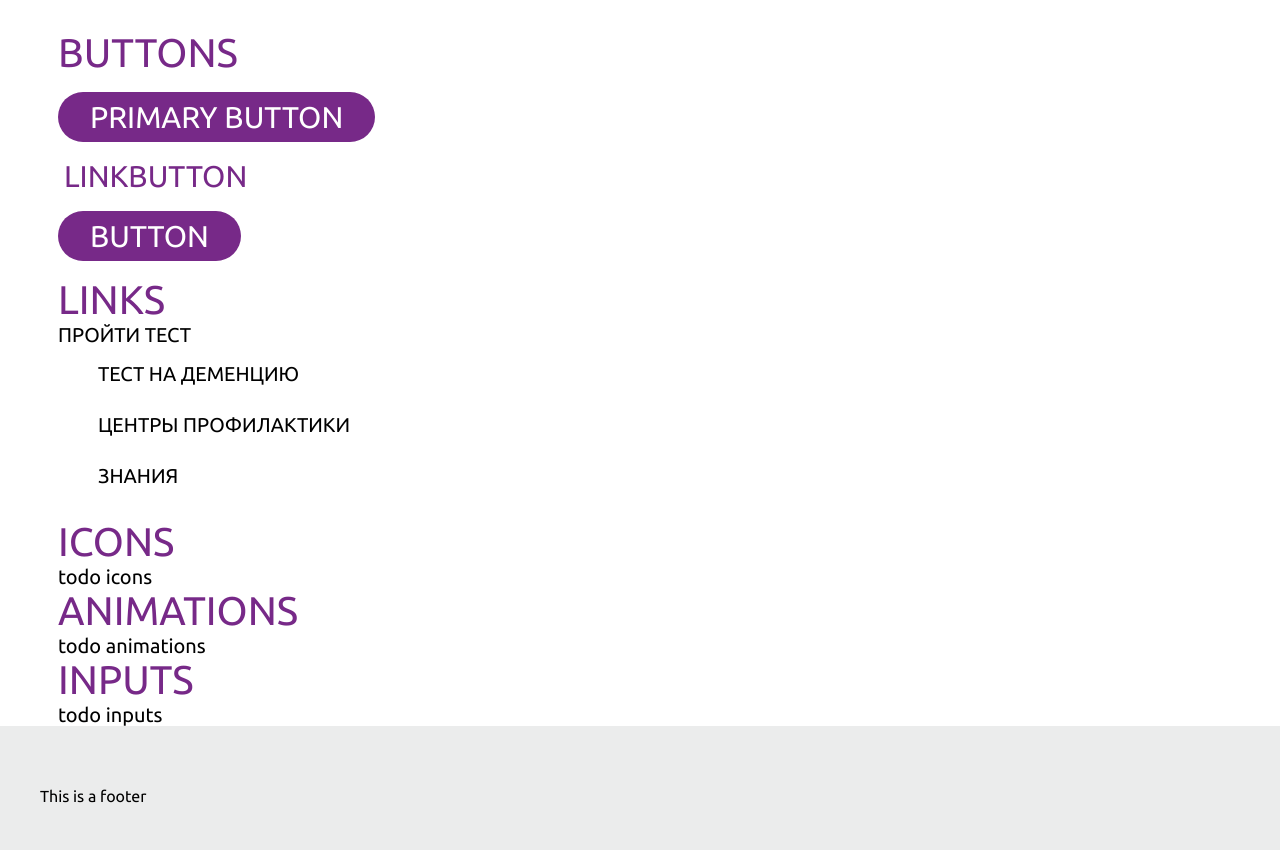
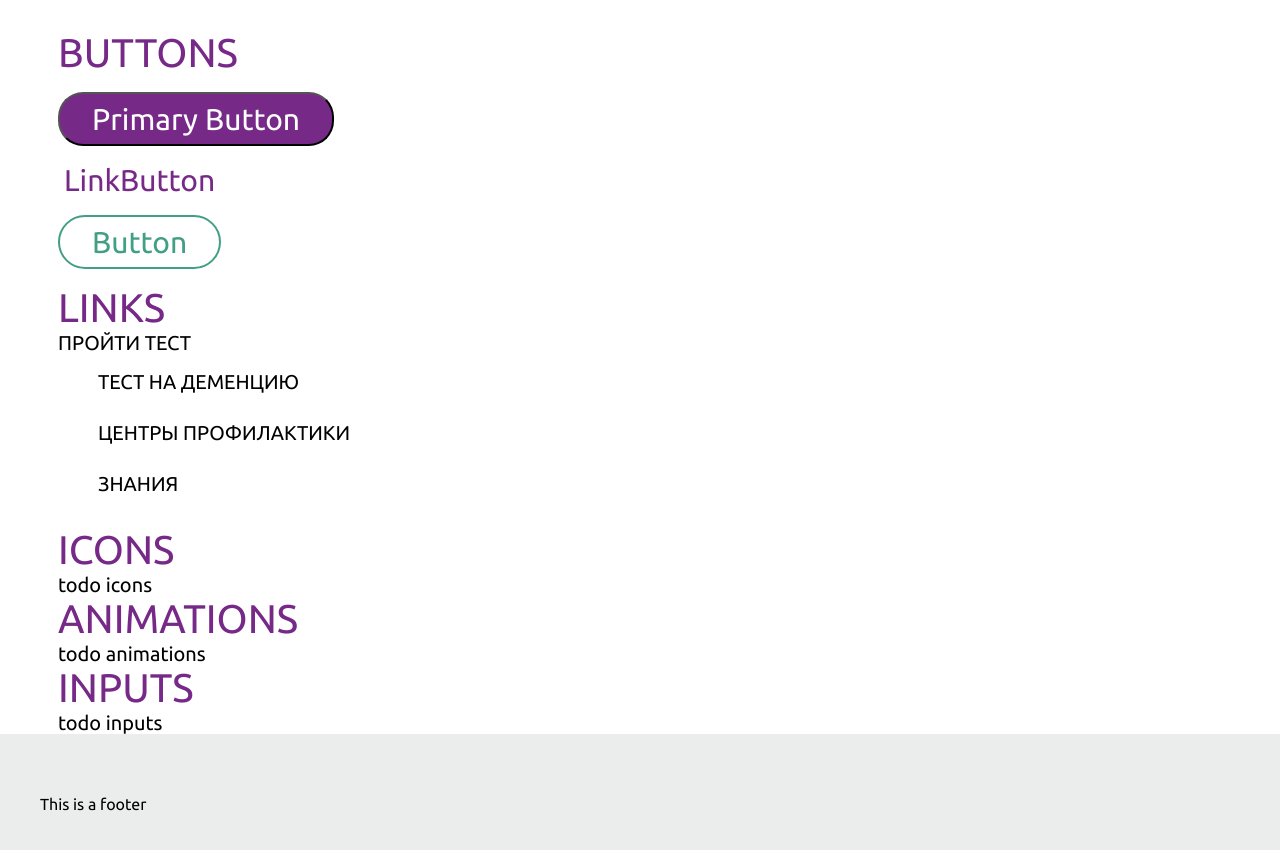
Before and after one commit to Studio-Yandex-Practicum/demencia-frontend, a React (Create React App) app: page /ui-kit in a window 1280 px wide. Shown: the part 1512-2362 px from the top of the page. Built offline with nearby package versions, Linux system fonts and the light colour scheme.

Commit message:
feat: button secondary styles added

```diff
--- a/src/ui/controls/button.tsx
+++ b/src/ui/controls/button.tsx
@@ -9,22 +9,43 @@ import {
   shadowHoverLargeButtonMixIn,
 } from "./shadows";
 import { cursorMixin } from "./cursor";
+import { ButtonType } from "../types";
 
 interface ButtonProps extends ThemeProps, BoxProps {
   fullWidth: boolean;
+  primary?: boolean;
   animated?: boolean;
-  primary?: boolean;
+  uppercase?: boolean;
 }
 
-export const buttonStyleMixin = css<ButtonProps>`
-  border-radius: ${(p) => p.theme.layout.borderRadius}px;
-  color: ${(p) => p.theme.button.color};
-  background-color: ${(p) => p.theme.button.backgroundColor};
-`;
-export const linkButtonStyleMixin = css<ButtonProps>`
-  color: ${(p) => p.theme.linkButton.color};
-  background-color: ${(p) => p.theme.linkButton.backgroundColor};
-`;
+export const buttonStyleMixIn = (props: ButtonProps): string => {
+  const { buttons } = props.theme;
+  const buttonStyleType = !props.primary
+    ? ButtonType.Secondary
+    : ButtonType.Primary;
+  const buttonStyle = buttons[buttonStyleType];
+  const border = !!buttonStyle.borderWidth
+    ? `border: ${buttonStyle.borderWidth}px solid ${buttonStyle.borderColor};`
+    : "";
+
+  return `
+    ${border}
+    border-radius: ${buttonStyle.borderRadius}px;
+    color: ${buttonStyle.color};
+    background-color: ${buttonStyle.backgroundColor};
+  `;
+};
+
+export const linkButtonStyleMixIn = (props: ButtonProps): string => {
+  const { buttons } = props.theme;
+  const buttonStyleType = ButtonType.Link;
+  const buttonStyle = buttons[buttonStyleType];
+  return `
+    border: none;
+    color: ${buttonStyle.color};
+    background-color: ${buttonStyle.backgroundColor};
+  `;
+};
 
 export const circleButtonStyleMixin = css<ButtonProps>``;
 export const buttonSizeMixin = css<ButtonProps>``;
@@ -59,17 +80,14 @@ export const buttonAnimationMixin = (props: ButtonProps): string => {
 export const buttonBaseMixin = css`
   display: inline-block;
   box-sizing: border-box;
-  border: 0;
   font-family: ${(p) => p.theme.layout.fontFamily};
   text-align: center;
   text-decoration: none;
-  text-transform: uppercase;
   ${cursorMixin}
   ${buttonAnimationMixin}
   ${(p) => typographySizeMixIn({ theme: p.theme, size: FontSize.Medium })};
   ${getBoxStyles}
 `;
-
 export const Button = styled.button.attrs((props: ButtonProps) => ({
   pt: 1,
   pb: 1,
@@ -79,7 +97,7 @@ export const Button = styled.button.attrs((props: ButtonProps) => ({
   ...props,
 }))`
   ${buttonBaseMixin}
-  ${buttonStyleMixin}
+  ${buttonStyleMixIn}
   width: ${(p) => (p.fullWidth ? "100%" : "auto")};
 `;
 
@@ -87,5 +105,5 @@ export const LinkButton = styled.button.attrs((props: ButtonProps) => ({
   ...props,
 }))`
   ${buttonBaseMixin}
-  ${linkButtonStyleMixin}
+  ${linkButtonStyleMixIn}
 `;
--- a/src/ui/theme.ts
+++ b/src/ui/theme.ts
@@ -23,13 +23,23 @@ const themeLight: DefaultTheme = {
     borderRadius: 25,
     borderSize: 2,
   },
-  button: {
-    color: PaletteColor.White,
-    backgroundColor: PaletteColor.DarkPurple,
-  },
-  linkButton: {
-    color: PaletteColor.DarkPurple,
-    backgroundColor: PaletteColor.Transparent,
+  buttons: {
+    primary: {
+      borderRadius: 25,
+      color: PaletteColor.White,
+      backgroundColor: PaletteColor.DarkPurple,
+    },
+    secondary: {
+      borderWidth: 2,
+      borderRadius: 30,
+      borderColor: PaletteColor.Green,
+      color: PaletteColor.Green,
+      backgroundColor: PaletteColor.White,
+    },
+    link: {
+      color: PaletteColor.DarkPurple,
+      backgroundColor: PaletteColor.White,
+    },
   },
   colors: defaultPalette /* todo */,
   typography: {
--- /dev/null
+++ b/src/ui/types/button-style.ts
@@ -0,0 +1,9 @@
+import { PaletteColor } from ".";
+
+export interface ButtonStyle {
+    borderWidth?: number;
+    borderRadius?: number;
+    borderColor?: PaletteColor;
+    color: PaletteColor;
+    backgroundColor: PaletteColor;
+}
--- /dev/null
+++ b/src/ui/types/button-type.enum.ts
@@ -0,0 +1,5 @@
+export enum ButtonType {
+  Primary = "primary",
+  Secondary = "secondary",
+  Link = "link",
+}
--- a/src/ui/types/index.ts
+++ b/src/ui/types/index.ts
@@ -7,6 +7,8 @@ import { ColorType } from "./color-type.enum";
 import { ScreenSize } from "./screen-size.enum";
 import { ContainerSize } from "./container-size.enum";
 import { ButtonSize } from "./button-size.enum";
+import { ButtonStyle } from "./button-style";
+import { ButtonType } from "./button-type.enum";
 
 export {
   PaletteColor,
@@ -15,5 +17,6 @@ export {
   ScreenSize,
   ContainerSize,
   ButtonSize,
+  ButtonType,
 };
-export type { Layout, Typography, Palette };
+export type { Layout, Typography, Palette, ButtonStyle };
```
Also changed, not shown: src/ui/declarations/theme.d.ts (+7 -3 lines).
